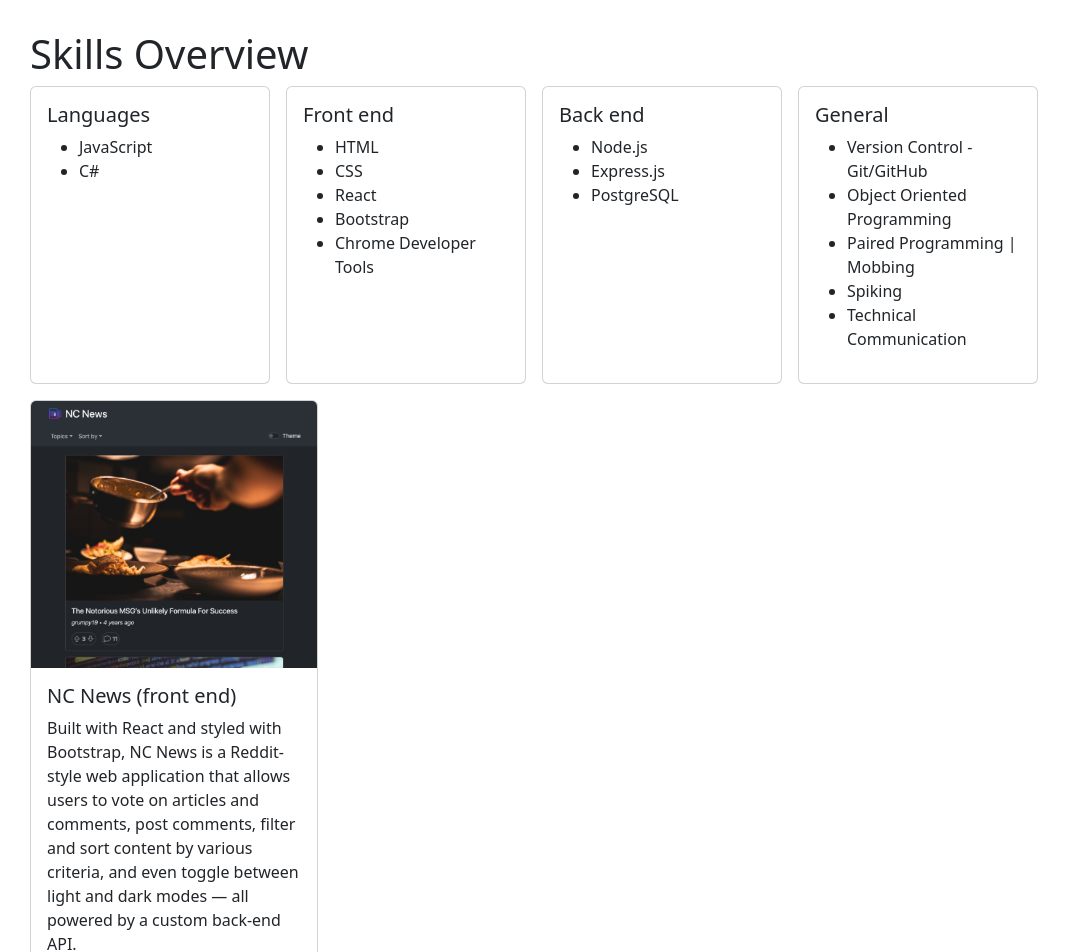
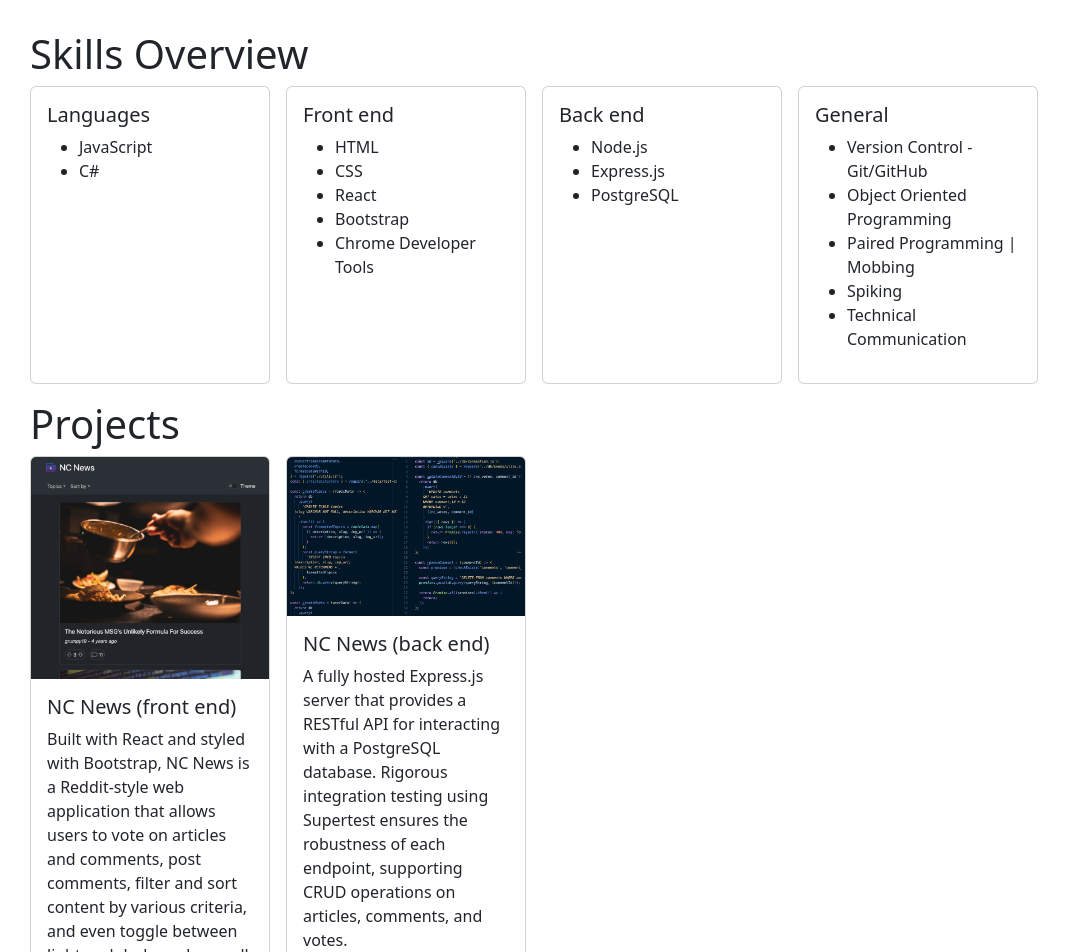
Before and after one commit to liamAppleton/Portfolio-Website, a React (Vite) app: page / in a window 1280 px wide. Shown: the top 952 px of the page, without its empty margins (0-1071 px from the left). Built offline with nearby package versions, Linux system fonts and the light colour scheme.

Commit message:
adding styling to ProjectCard and ProjectsDisplay

```diff
--- a/src/components/ProjectCard.jsx
+++ b/src/components/ProjectCard.jsx
@@ -3,7 +3,7 @@ import Card from 'react-bootstrap/Card';
 export const ProjectCard = ({ projectData }) => {
   const { title, description, links, image } = projectData;
   return (
-    <Card style={{ width: '18rem' }}>
+    <Card style={{ width: '15rem' }}>
       <Card.Img variant="top" src={image} />
       <Card.Body>
         <Card.Title>{title}</Card.Title>
--- a/src/components/ProjectsDisplay.jsx
+++ b/src/components/ProjectsDisplay.jsx
@@ -4,8 +4,11 @@ import { projects } from '../data/projectData';
 export const ProjectsDisplay = () => {
   return (
     <>
-      <ProjectCard projectData={projects.ncNewsFe} />
-      <ProjectCard projectData={projects.ncNewsBe} />
+      <h1>Projects</h1>
+      <div className="d-flex flex-wrap gap-3 mb-3">
+        <ProjectCard projectData={projects.ncNewsFe} />
+        <ProjectCard projectData={projects.ncNewsBe} />
+      </div>
     </>
   );
 };
```
